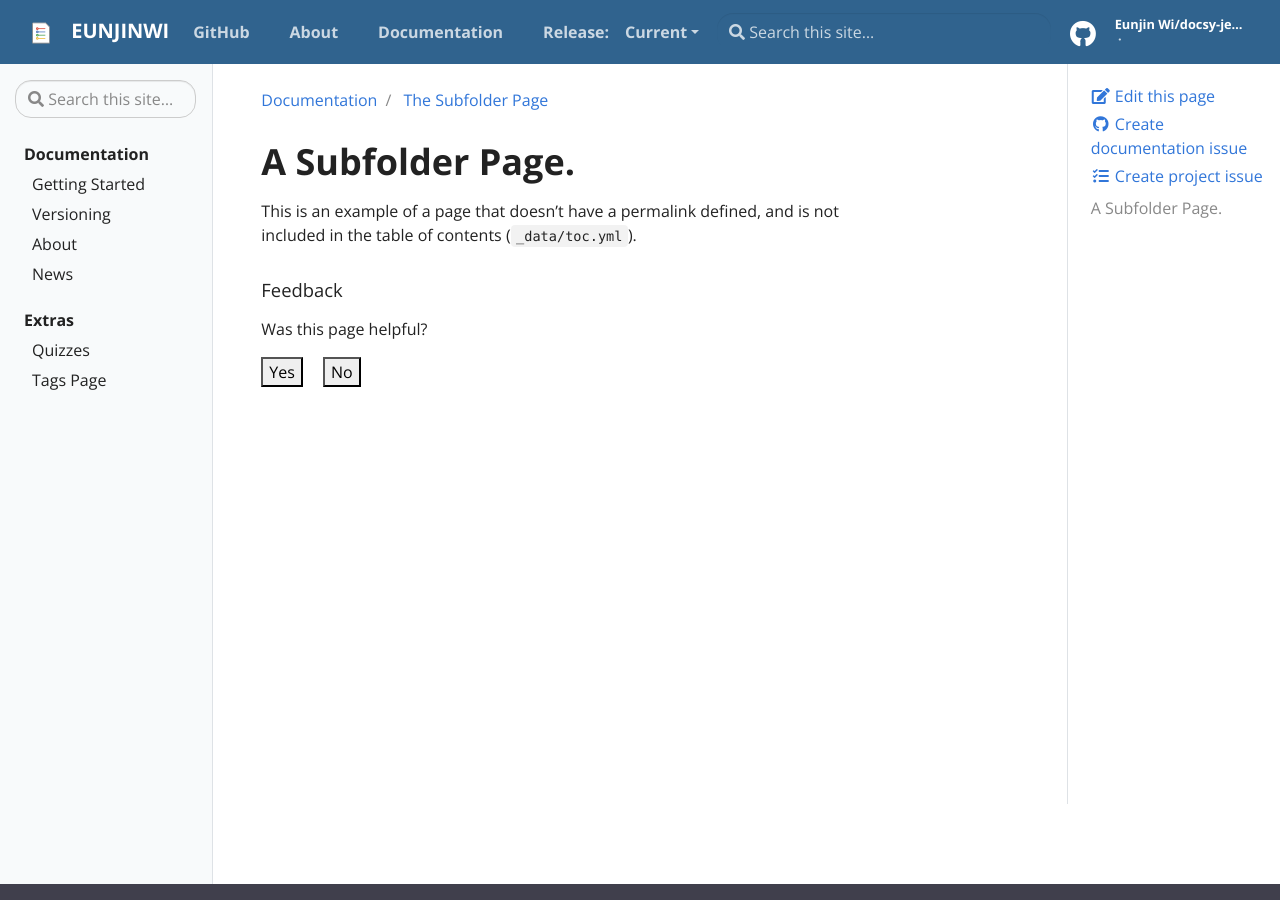
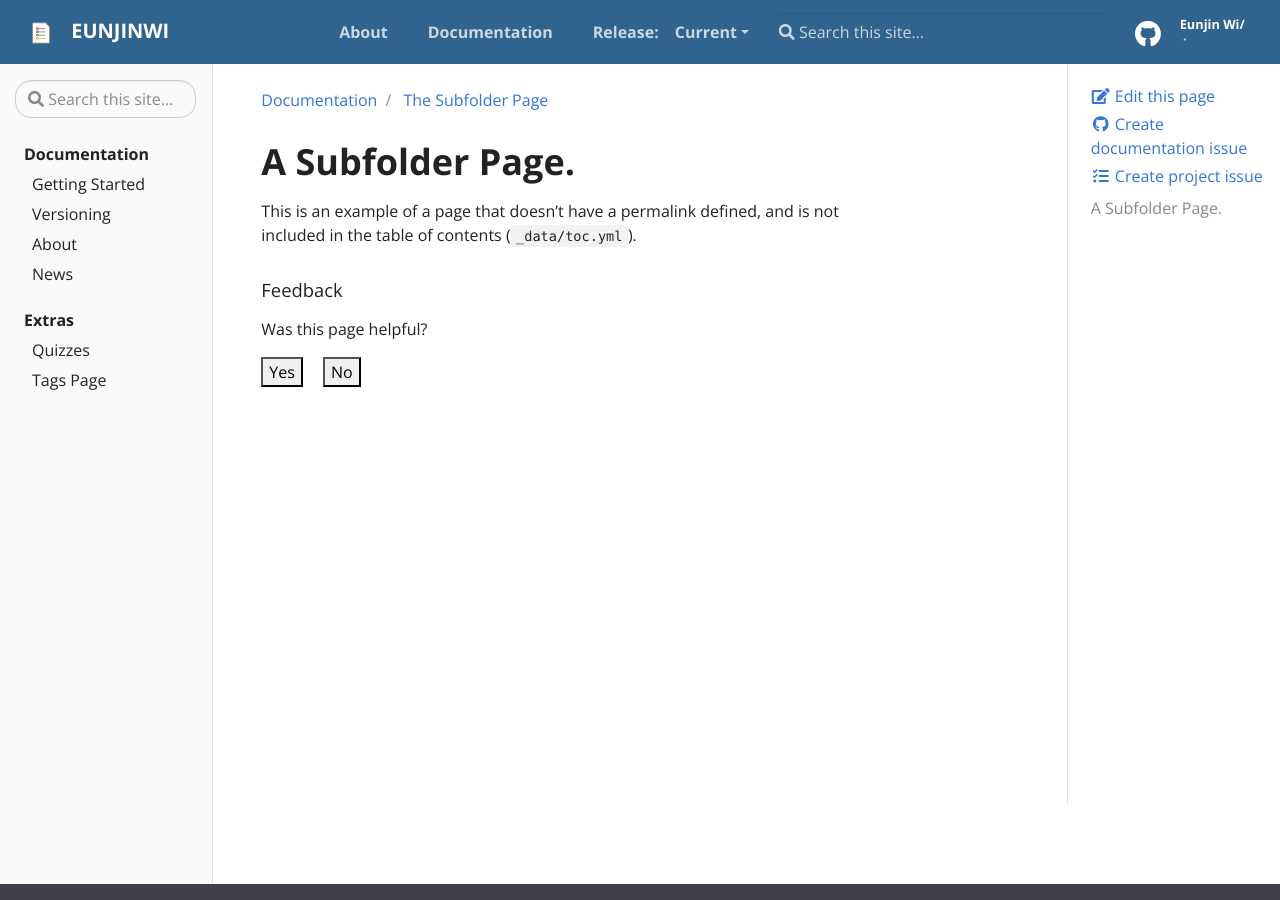
Before and after one commit to EunjinWi/EunjinWi.github.io, a Jekyll site: the page built from _docs/subfolder.md, in a window 1280 px wide and 900 px high. Built offline with Jekyll 4.4.1, drawn with Linux system fonts in a browser that asks for light colours; part of the change alters nothing that is shown.

Commit message:
Update _config.yml

```diff
--- a/_config.yml
+++ b/_config.yml
@@ -29,9 +29,9 @@ baseurl: "" # the subpath of your site, e.g. /blog #/docsy-jekyllS
 url: "https://EunjinWi.github.io" # the base hostname & protocol for your site
 
 # Social (First three Required)
-repo: "https://github.com/vsoch/docsy-jekyll"
+#repo: "https://github.com/vsoch/docsy-jekyll"
 github_user: "Eunjin Wi"
-github_repo: "docsy-jekyll"
+#github_repo: "docsy-jekyll"
 github_branch: "master"
 
 # Optional
```
